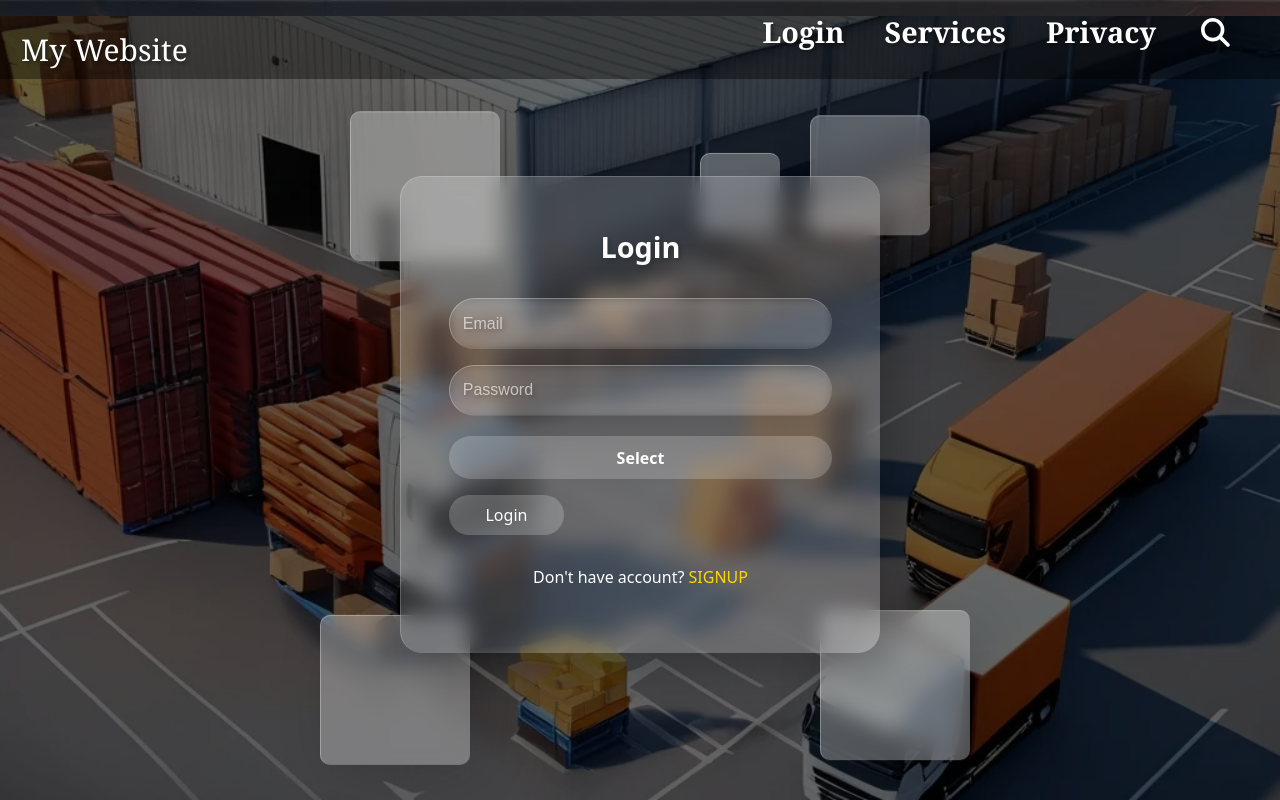
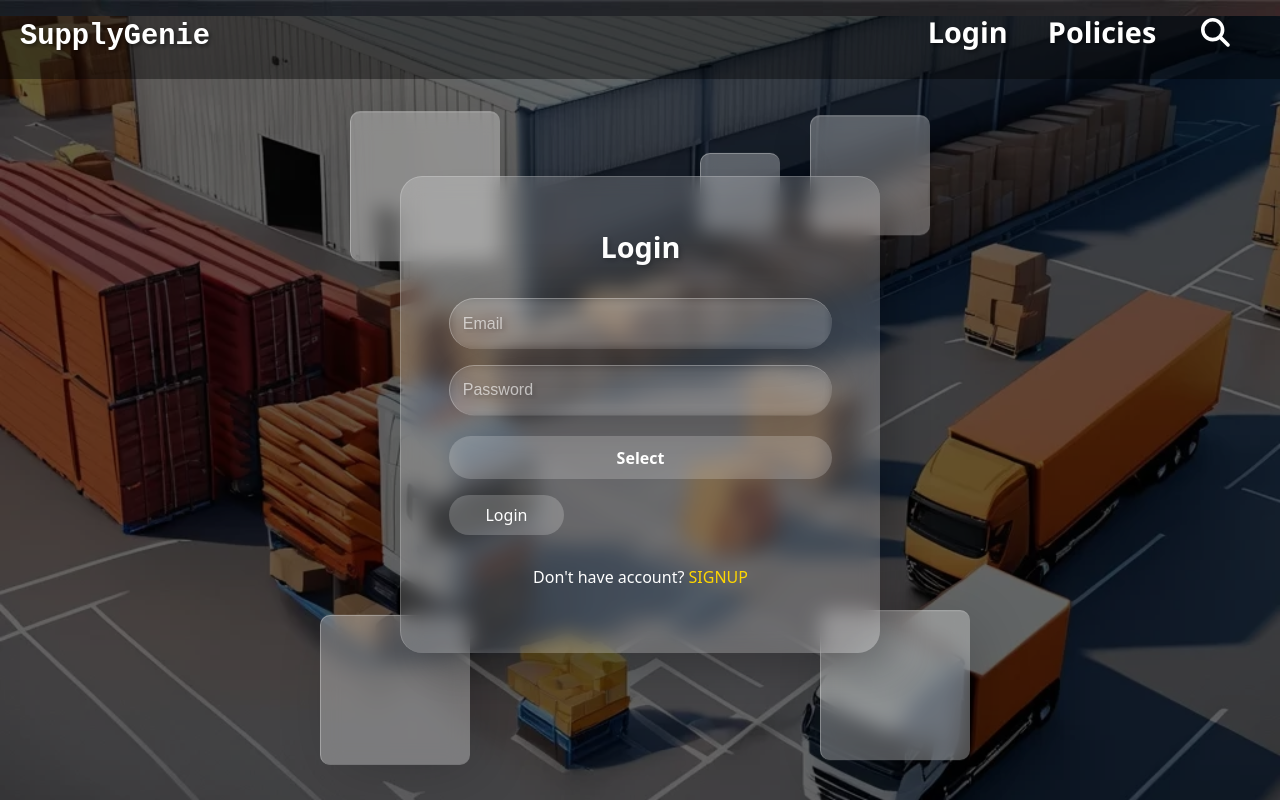
Before and after one commit to AbhishekMamgain7/SupplyGenie, a React (Vite) app in the folder FrontEnd/: page /login in a window 1280 px wide. Built offline with nearby package versions, Linux system fonts and the light colour scheme.

Commit message:
Add files via upload

```diff
--- a/FrontEnd/src/component/Header.css
+++ b/FrontEnd/src/component/Header.css
@@ -4,14 +4,14 @@
   align-items: end;
   background-color: rgba(0, 0, 0, 0.384);
   color: white;
-  font-family: Cambria, Cochin, Georgia, Times, 'Times New Roman', serif;
+  font-family:'Segoe UI', Tahoma, sans-serif;
   padding: 10px 20px;
 }
 
 .header-title {
-  margin: 1px;
-  font-size: 30px;
-  font-family: inherit;
+  display:flex;
+  font-family:'Courier New', Courier, monospace;
+  margin-bottom: 0.7rem;
 }
 
 .header-nav {
--- a/FrontEnd/src/component/header.jsx
+++ b/FrontEnd/src/component/header.jsx
@@ -1,28 +1,23 @@
 import React from 'react';
-import { useNavigate } from 'react-router-dom'; // Import Link
+import { Link, useNavigate } from 'react-router-dom';
 import { FontAwesomeIcon } from '@fortawesome/react-fontawesome';
 import { faSearch } from '@fortawesome/free-solid-svg-icons';
 import './Header.css';
-import "bootstrap/dist/css/bootstrap.min.css"
+import "bootstrap/dist/css/bootstrap.min.css";
+
 const Header = () => {
   const navigate = useNavigate();
-  const handleLoginClick = ()=>{
-    navigate('/Login');
-  };
+
   return (
     <header className="header">
-      <h1 className="header-title">My Website</h1>
+      <div className="header-title">SupplyGenie</div>
       <nav className="header-nav">
         <ul className="header-menu">
           <li className="header-menu-item">
-            <a onClick={handleLoginClick} className="header-link">Login</a>{}
+            <Link to="/Login" className="header-link">Login</Link>
           </li>
           <li className="header-menu-item">
-            <a href="#services" className="header-link">Services</a>
-          </li>
-          <li className="header-menu-item">
-            <a href="#services" className="header-link">Privacy
-            </a>
+            <Link to="/Privacy" className="header-link">Policies</Link>
           </li>
           <li className="header-menu-item">
             <div className="header-search">
```
